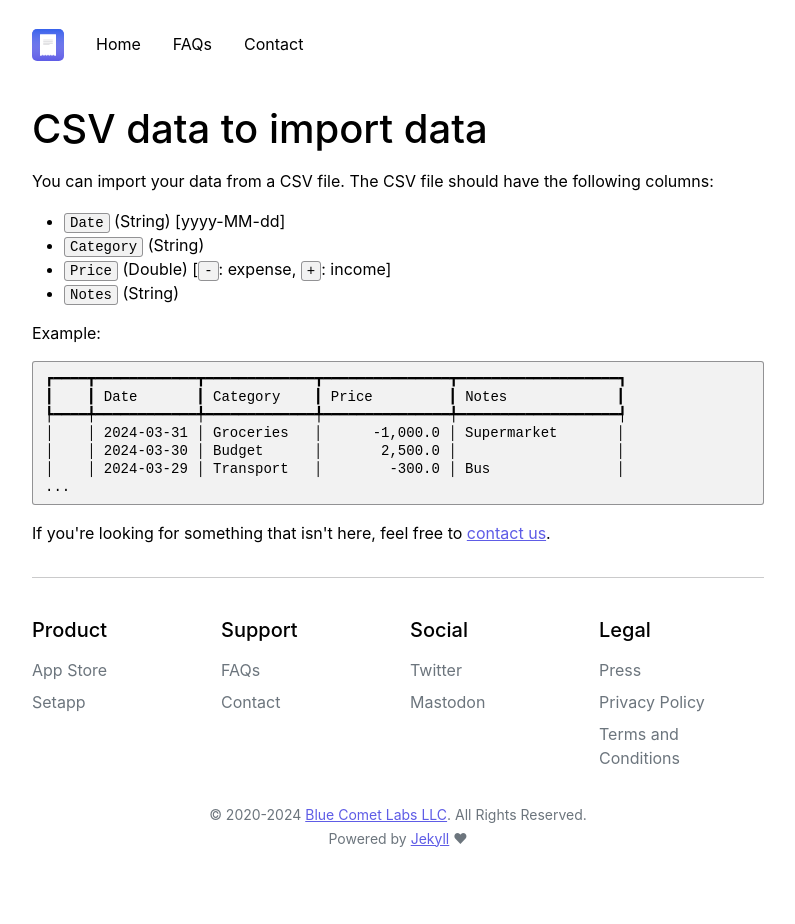
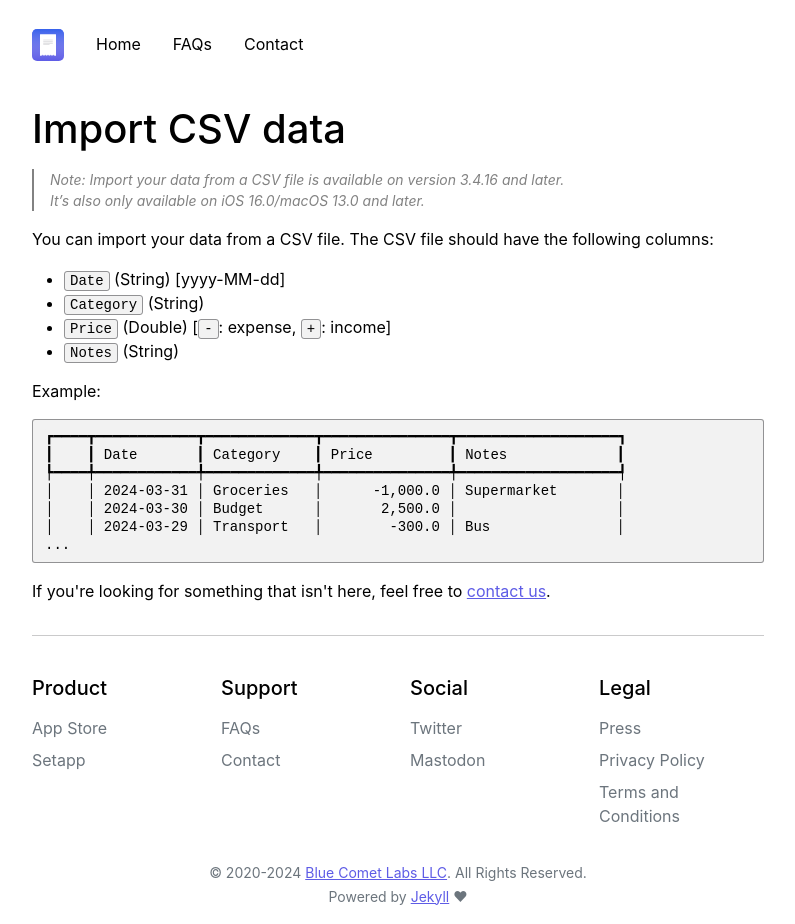
Before and after one commit to bluecometlabs/getexpenses.app, a Jekyll site: the page built from pages/faq/import-csv-data.md, in a window 1280 px wide. Shown: the whole page, without its empty margins (242-1037 px from the left). Built offline with Jekyll 4.4.1, drawn with Linux system fonts in a browser that asks for light colours; before the commit the page ends 900 px from its top, so only the background shows below that.

Commit message:
Fix faq page

```diff
--- a/pages/faq/csv-data.md
+++ b/pages/faq/import-csv-data.md
@@ -1,10 +1,13 @@
 ---
 layout: default
 title: CSV data
-permalink: /faq/csv-data
+permalink: /faq/import-csv-data
 ---
 
-# CSV data to import data
+# Import CSV data
+
+> Note: Import your data from a CSV file is available on version 3.4.16 and later.
+> It's also only available on iOS 16.0/macOS 13.0 and later.
 
 You can import your data from a CSV file. The CSV file should have the following columns:
 
```
Also changed, not shown: pages/faq.md (+2 -1 lines).
